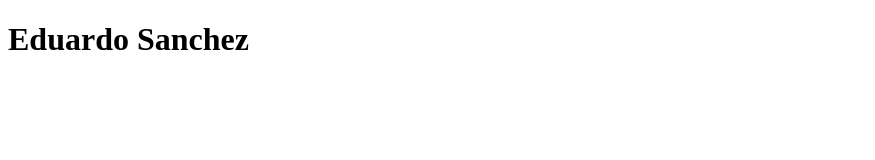
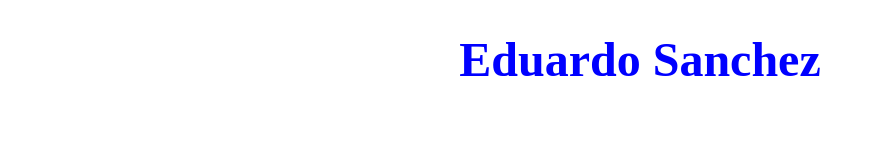
Before and after one commit to codingsanchezeduardo/codingsanchezeduardo.github.io, a plain HTML site: page index.html in a window 1280 px wide. Shown: the whole page, without its empty margins (0-875 px from the left). Drawn offline with Linux system fonts and the light colour scheme.

Commit message:
Linked CSS Stylesheet to HTML

```diff
--- a/css/style.css
+++ b/css/style.css
@@ -0,0 +1,5 @@
+h1 {
+	text-align: center;
+	font-size: 48px;
+	color: blue;
+}
--- a/index.html
+++ b/index.html
@@ -1,7 +1,8 @@
 <!DOCTYPE html>
 <html>
 <head>
-	<title></title>
+	<link rel="stylesheet" type="text/css" href="css/style.css">
+	<title>Eduardo Sanchez</title>
 </head>
 <body>
   <h1>Eduardo Sanchez</h1>
```
Also changed, not shown: about-me.html (+1 -0 lines).
